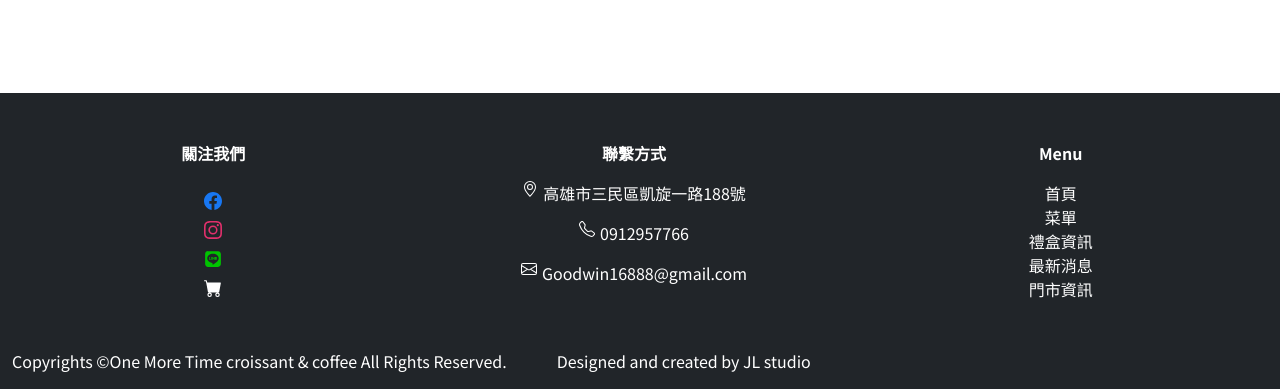
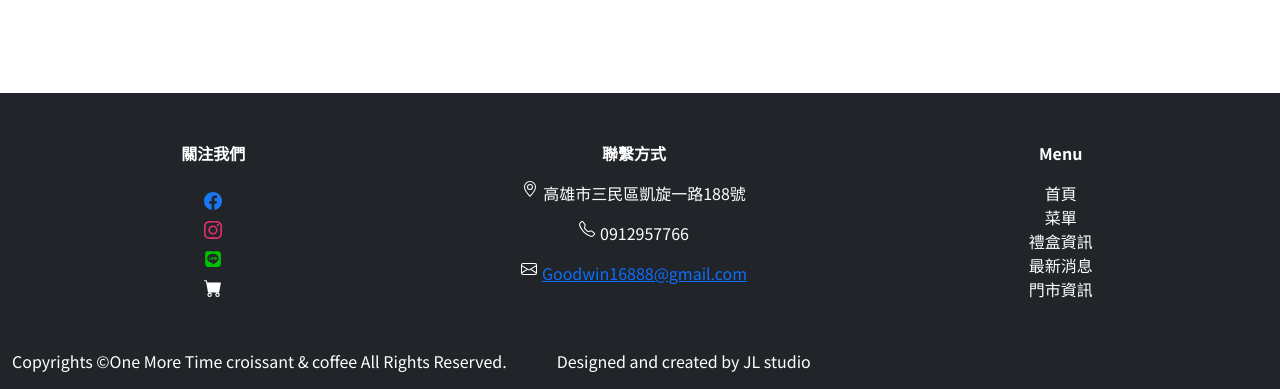
Before and after one commit to oneoneone522/onemoretimecroissant, a Django app: page / in a window 1280 px wide. Shown: the part 862-1251 px from the top of the page. Run offline with Django 5.2, Linux system fonts and the light colour scheme; data that the repository does not hold is empty.

Commit message:
Line IG link fixed
Also add the mail and map links

```diff
--- a/core/templates/core/base.html
+++ b/core/templates/core/base.html
@@ -160,7 +160,7 @@
                       <path d="M8 0C5.829 0 5.556.01 4.703.048 3.85.088 3.269.222 2.76.42a3.9 3.9 0 0 0-1.417.923A3.9 3.9 0 0 0 .42 2.76C.222 3.268.087 3.85.048 4.7.01 5.555 0 5.827 0 8.001c0 2.172.01 2.444.048 3.297.04.852.174 1.433.372 1.942.205.526.478.972.923 1.417.444.445.89.719 1.416.923.51.198 1.09.333 1.942.372C5.555 15.99 5.827 16 8 16s2.444-.01 3.298-.048c.851-.04 1.434-.174 1.943-.372a3.9 3.9 0 0 0 1.416-.923c.445-.445.718-.891.923-1.417.197-.509.332-1.09.372-1.942C15.99 10.445 16 10.173 16 8s-.01-2.445-.048-3.299c-.04-.851-.175-1.433-.372-1.941a3.9 3.9 0 0 0-.923-1.417A3.9 3.9 0 0 0 13.24.42c-.51-.198-1.092-.333-1.943-.372C10.443.01 10.172 0 7.998 0zm-.717 1.442h.718c2.136 0 2.389.007 3.232.046.78.035 1.204.166 1.486.275.373.145.64.319.92.599s.453.546.598.92c.11.281.24.705.275 1.485.039.843.047 1.096.047 3.231s-.008 2.389-.047 3.232c-.035.78-.166 1.203-.275 1.485a2.5 2.5 0 0 1-.599.919c-.28.28-.546.453-.92.598-.28.11-.704.24-1.485.276-.843.038-1.096.047-3.232.047s-2.39-.009-3.233-.047c-.78-.036-1.203-.166-1.485-.276a2.5 2.5 0 0 1-.92-.598 2.5 2.5 0 0 1-.6-.92c-.109-.281-.24-.705-.275-1.485-.038-.843-.046-1.096-.046-3.233s.008-2.388.046-3.231c.036-.78.166-1.204.276-1.486.145-.373.319-.64.599-.92s.546-.453.92-.598c.282-.11.705-.24 1.485-.276.738-.034 1.024-.044 2.515-.045zm4.988 1.328a.96.96 0 1 0 0 1.92.96.96 0 0 0 0-1.92m-4.27 1.122a4.109 4.109 0 1 0 0 8.217 4.109 4.109 0 0 0 0-8.217m0 1.441a2.667 2.667 0 1 1 0 5.334 2.667 2.667 0 0 1 0-5.334"/>
                   </svg>
               </a>
-              <a style="text-decoration: none;" class="text-white"  href="https://lin.ee/wB2bRaeW">
+              <a style="text-decoration: none;" class="text-white"  href="https://lin.ee/hNArPOF">
                 <svg xmlns="http://www.w3.org/2000/svg" width="18" height="18" fill="currentColor" style="color: #00C300" viewBox="0 0 448 512">
                     <path d="M272.1 204.2v71.1c0 1.8-1.4 3.2-3.2 3.2h-11.4c-1.1 0-2.1-.6-2.6-1.3l-32.6-44v42.2c0 1.8-1.4 3.2-3.2 3.2h-11.4c-1.8 0-3.2-1.4-3.2-3.2v-71.1c0-1.8 1.4-3.2 3.2-3.2H219c1 0 2.1 .5 2.6 1.4l32.6 44v-42.2c0-1.8 1.4-3.2 3.2-3.2h11.4c1.8-.1 3.3 1.4 3.3 3.1zm-82-3.2h-11.4c-1.8 0-3.2 1.4-3.2 3.2v71.1c0 1.8 1.4 3.2 3.2 3.2h11.4c1.8 0 3.2-1.4 3.2-3.2v-71.1c0-1.7-1.4-3.2-3.2-3.2zm-27.5 59.6h-31.1v-56.4c0-1.8-1.4-3.2-3.2-3.2h-11.4c-1.8 0-3.2 1.4-3.2 3.2v71.1c0 .9 .3 1.6 .9 2.2 .6 .5 1.3 .9 2.2 .9h45.7c1.8 0 3.2-1.4 3.2-3.2v-11.4c0-1.7-1.4-3.2-3.1-3.2zM332.1 201h-45.7c-1.7 0-3.2 1.4-3.2 3.2v71.1c0 1.7 1.4 3.2 3.2 3.2h45.7c1.8 0 3.2-1.4 3.2-3.2v-11.4c0-1.8-1.4-3.2-3.2-3.2H301v-12h31.1c1.8 0 3.2-1.4 3.2-3.2V234c0-1.8-1.4-3.2-3.2-3.2H301v-12h31.1c1.8 0 3.2-1.4 3.2-3.2v-11.4c-.1-1.7-1.5-3.2-3.2-3.2zM448 113.7V399c-.1 44.8-36.8 81.1-81.7 81H81c-44.8-.1-81.1-36.9-81-81.7V113c.1-44.8 36.9-81.1 81.7-81H367c44.8 .1 81.1 36.8 81 81.7zm-61.6 122.6c0-73-73.2-132.4-163.1-132.4-89.9 0-163.1 59.4-163.1 132.4 0 65.4 58 120.2 136.4 130.6 19.1 4.1 16.9 11.1 12.6 36.8-.7 4.1-3.3 16.1 14.1 8.8 17.4-7.3 93.9-55.3 128.2-94.7 23.6-26 34.9-52.3 34.9-81.5z"/>
                 </svg>
@@ -183,12 +183,13 @@
                     <li><p><strong>聯繫方式</strong></p></li>
                     <li>
                         <div class="text-white" style="display: flex; gap: 5px; justify-content: center;">
-                            <svg  xmlns="http://www.w3.org/2000/svg" width="16" height="16" fill="currentColor" class="bi bi-geo-alt" viewBox="0 0 16 16">
+                            <svg xmlns="http://www.w3.org/2000/svg" width="16" height="16" fill="currentColor" class="bi bi-geo-alt" viewBox="0 0 16 16">
                                 <path d="M12.166 8.94c-.524 1.062-1.234 2.12-1.96 3.07A32 32 0 0 1 8 14.58a32 32 0 0 1-2.206-2.57c-.726-.95-1.436-2.008-1.96-3.07C3.304 7.867 3 6.862 3 6a5 5 0 0 1 10 0c0 .862-.305 1.867-.834 2.94M8 16s6-5.686 6-10A6 6 0 0 0 2 6c0 4.314 6 10 6 10"/>
                                 <path d="M8 8a2 2 0 1 1 0-4 2 2 0 0 1 0 4m0 1a3 3 0 1 0 0-6 3 3 0 0 0 0 6"/>
                             </svg>
-                            <p>高雄市三民區凱旋一路188號
-                            </p>
+                            <a href="https://www.google.com/maps?q=高雄市三民區凱旋一路188號" target="_blank" style="color: white; text-decoration: none;">
+                                <p>高雄市三民區凱旋一路188號</p>
+                            </a>
                         </div>
                     </li>
                     <li>
@@ -204,7 +205,7 @@
                             <svg xmlns="http://www.w3.org/2000/svg" width="16" height="16" fill="currentColor" class="bi bi-envelope" viewBox="0 0 16 16">
                                 <path d="M0 4a2 2 0 0 1 2-2h12a2 2 0 0 1 2 2v8a2 2 0 0 1-2 2H2a2 2 0 0 1-2-2zm2-1a1 1 0 0 0-1 1v.217l7 4.2 7-4.2V4a1 1 0 0 0-1-1zm13 2.383-4.708 2.825L15 11.105zm-.034 6.876-5.64-3.471L8 9.583l-1.326-.795-5.64 3.47A1 1 0 0 0 2 13h12a1 1 0 0 0 .966-.741M1 11.105l4.708-2.897L1 5.383z"/>
                             </svg>
-                            <p>Goodwin16888@gmail.com </p>
+                            <a href="mailto:Goodwin16888@gmail.com">Goodwin16888@gmail.com</a>
                         </div>
                     </li>
                 </ul>
```
